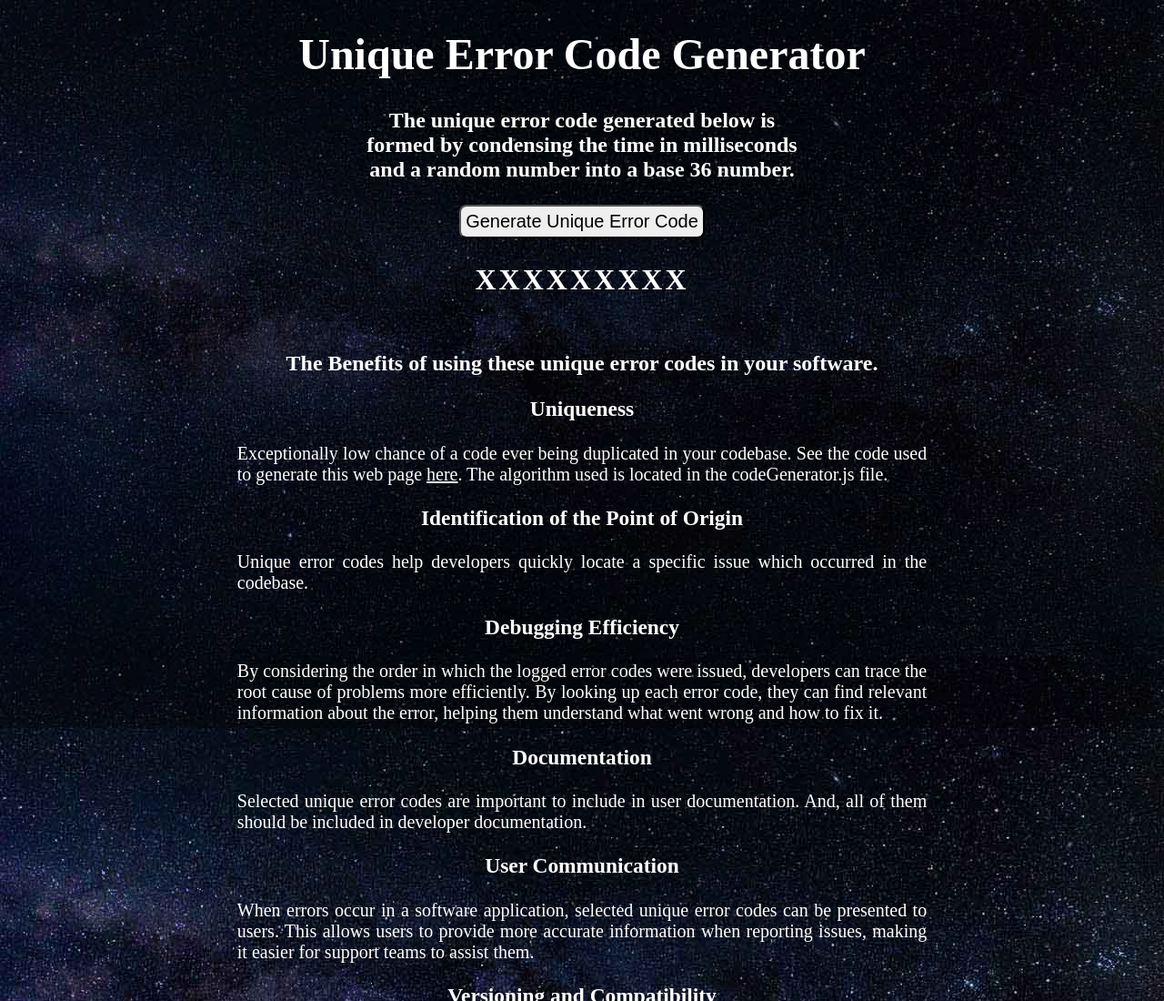
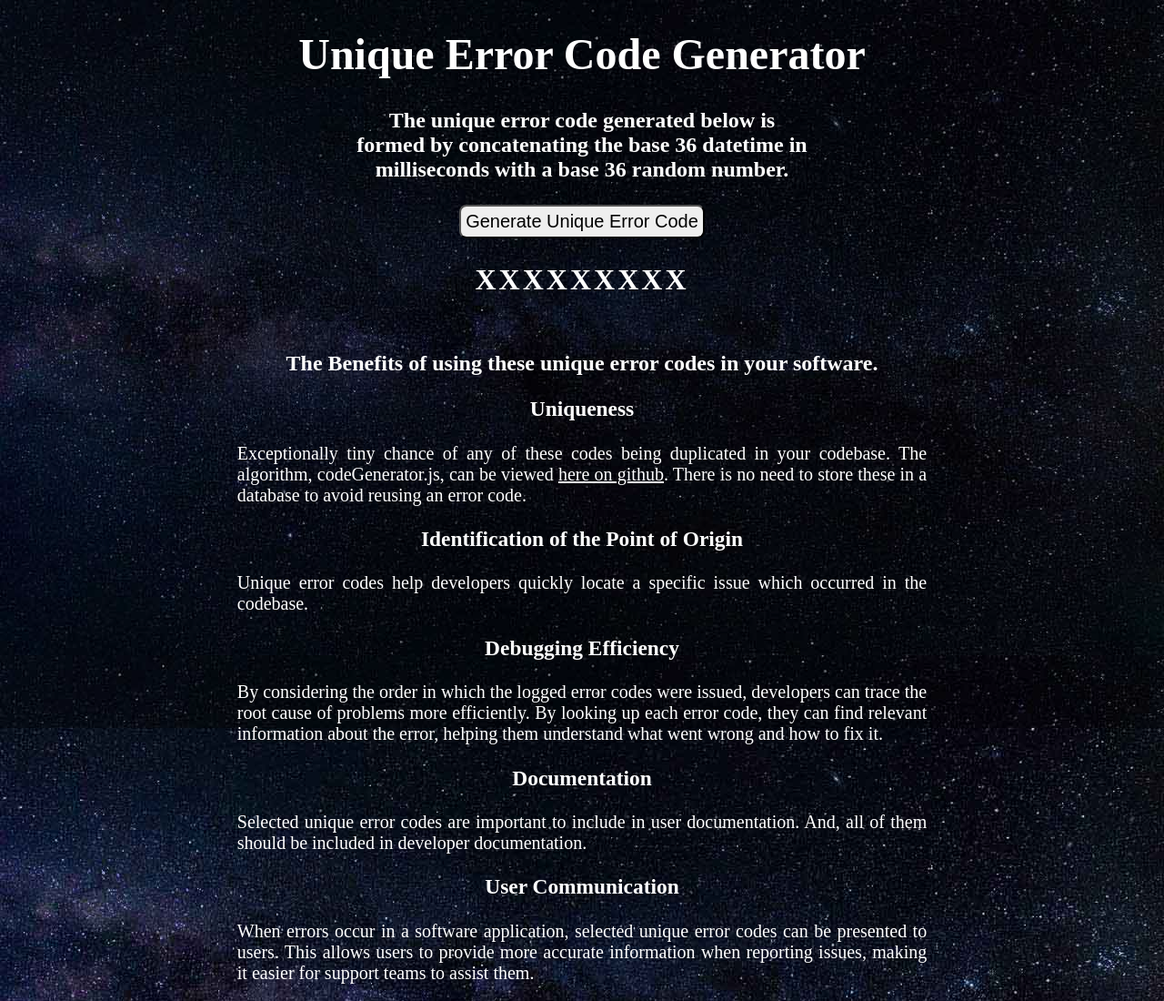
Before and after one commit to CharlesKnell/unique-error-code-generator, a plain HTML site: page index.html in a window 1280 px wide. Shown: the top 1100 px of the page at 91% size. Drawn offline with Linux system fonts and the light colour scheme.

Commit message:
text formatting changes

```diff
--- a/index.html
+++ b/index.html
@@ -14,8 +14,8 @@
     <main id="generator">
       <h1>Unique Error Code Generator</h1>
       <div id="intro">
-        <h2>The unique error code generated below is formed by condensing the time
-        in milliseconds and a random number into a base 36 number.</h2>
+        <h2>The unique error code generated below is formed by concatenating the base 36 datetime
+        in milliseconds with a base 36 random number.</h2>
       </div>
       <input id='submit' type="submit" value="Generate Unique Error Code">
       <h2 id="errorCode">XXXXXXXXX</h2>
@@ -24,10 +24,11 @@
       <h2>The Benefits of using these unique error codes in your software. </h2>
       <div id="benefititems">
         <h3>Uniqueness</h3>
-        <p>Exceptionally low chance of a code ever being duplicated in your codebase. See the
-           code used to generate this web page
-           <a href="https://github.com/CharlesKnell/unique-error-code-generator">here</a>.
-           The algorithm used is located in the codeGenerator.js file.</p>
+        <p>Exceptionally tiny chance of any of these codes being duplicated in your codebase.
+           The algorithm, codeGenerator.js, can be viewed
+           <a href="https://github.com/CharlesKnell/unique-error-code-generator">here on github</a>.
+           There is no need to store these in a database to avoid reusing an error code.
+        </p>
         <h3>Identification of the Point of Origin</h3>
         <p>
            Unique error codes help developers quickly locate a specific issue which occurred in
```
